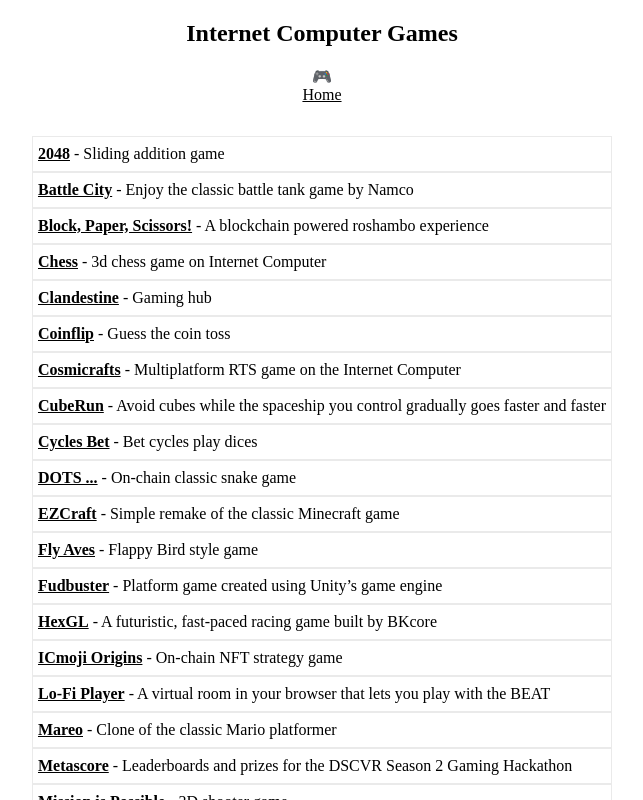
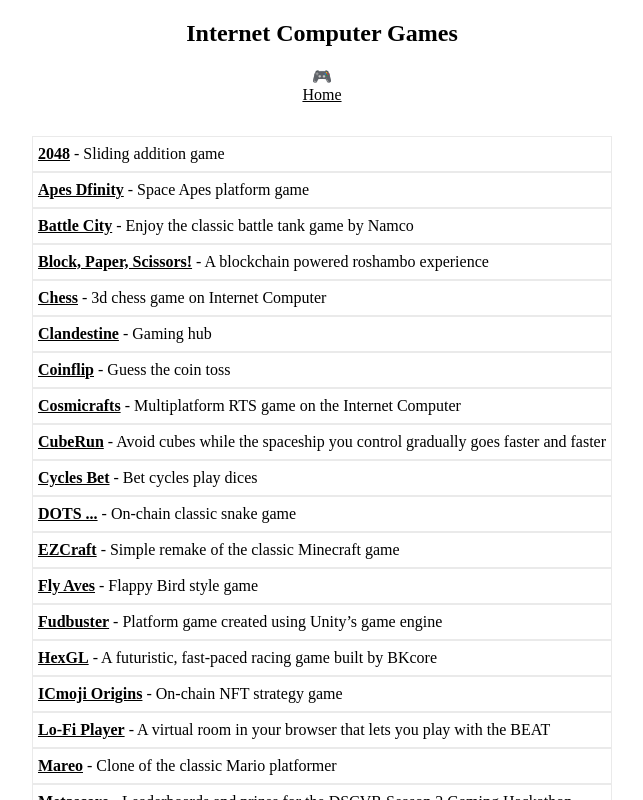
Before and after one commit to rjlucasm/ictoday, a Next.js app: page /games in a window 1280 px wide. Shown: the top 800 px of the page, without its empty margins (318-961 px from the left). Built offline with nearby package versions, Linux system fonts and the light colour scheme.

Commit message:
Apes Game

```diff
--- a/pages/games.js
+++ b/pages/games.js
@@ -19,6 +19,9 @@ export default function Games() {
             <div className="pagesgrid">
             <div className="pagescard">
                 <a href="https://qwsdo-xaaaa-aaaah-aaa3a-cai.ic0.app/" target="_blank" rel="noopener noreferrer">2048</a> - Sliding addition game
+            </div>
+            <div className="pagescard">
+                <a href="https://hzuo4-qiaaa-aaaag-qaarq-cai.ic0.app/mining.html" target="_blank" rel="noopener noreferrer">Apes Dfinity</a> - Space Apes platform game
             </div>
             <div className="pagescard">
                 <a href="https://5pppv-eyaaa-aaaah-aan6q-cai.raw.ic0.app/" target="_blank" rel="noopener noreferrer">Battle City</a> - Enjoy the classic battle tank game by Namco
```
